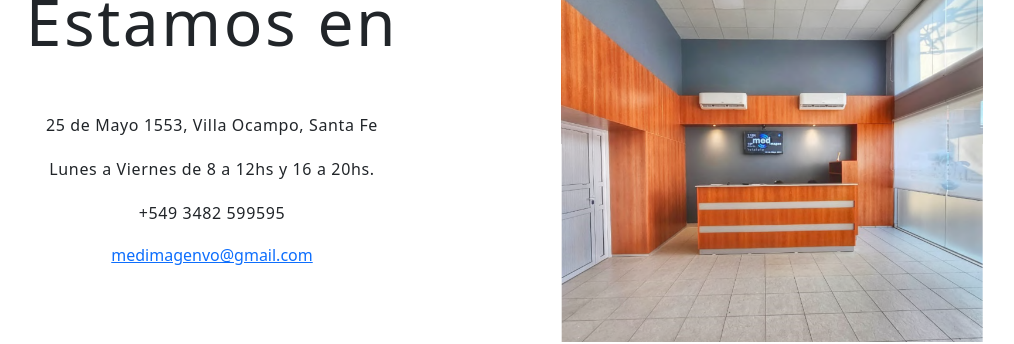
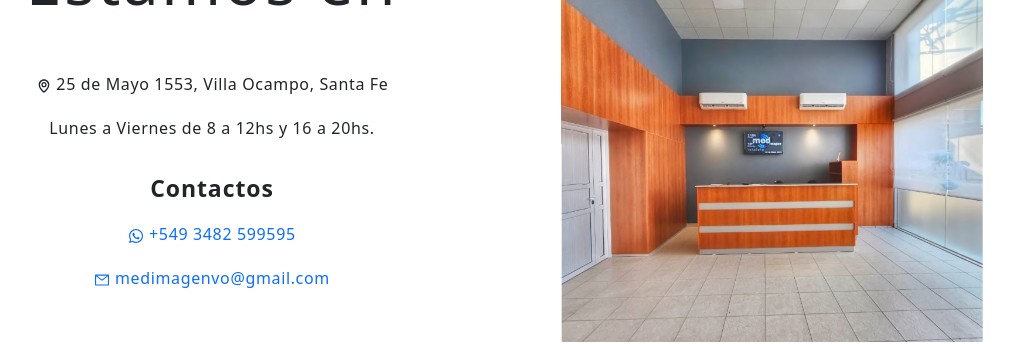
Before and after one commit to demisforever/medimagen, a React (Create React App) app: page / in a window 1280 px wide. Shown: the part 2101-2445 px from the top of the page, without its empty margins (148-1162 px from the left). Built offline with nearby package versions, Linux system fonts and the light colour scheme.

Commit message:
improvements in contacts

```diff
--- a/src/container/Findus/FindUs.jsx
+++ b/src/container/Findus/FindUs.jsx
@@ -1,6 +1,10 @@
 import React from "react";
 import { Link } from "react-router-dom";
 import entrada from "../../assets/entrada.png";
+import { FaInstagram, FaWhatsapp, FaTwitter, FaLinkedin } from 'react-icons/fa';
+import { AiOutlineMail } from 'react-icons/ai';
+import {BiMap} from 'react-icons/bi'
+
 
 
 const FindUs = () => (
@@ -11,21 +15,26 @@ const FindUs = () => (
       </h1> {/*Find Us*/}
       <div className="app__wrapper-content">
         <p className="p__opensans">
-            25 de Mayo 1553, Villa Ocampo, Santa Fe
+            <BiMap /> 25 de Mayo 1553, Villa Ocampo, Santa Fe
         </p>
-        {/*<p
+        <p className="p__opensans">Lunes a Viernes de 8 a 12hs y 16 a 20hs.</p> {/*Mon - Fri: 10:00 am - 02:00 am*/}
+
+        <p
           className="p__cormorant"
-          style={{ color: "#DCCA87", margin: "2rem 0" }}
+          style={{  margin: "2rem 0rem 1rem 0" }}
         >
-          Horarios de atención
-        </p> Opening Hours*/}
-        <p className="p__opensans">Lunes a Viernes de 8 a 12hs y 16 a 20hs.</p> {/*Mon - Fri: 10:00 am - 02:00 am*/}
-        <p className="p__opensans">+549 3482 599595</p>
+          Contactos
+        </p> {/*Opening Hours*/}
+        <p className="p__opensans">
+          <a style={{ textDecoration: 'none' }} href="https://wa.me/5493482599595" target="_blank">
+            <FaWhatsapp /> +549 3482 599595</a>
+        </p>
+        <p className="p__opensans">
+          <a style={{ textDecoration: 'none' }} href='mailto:medimagenvo@gmail.com' target="_blank">
+              <AiOutlineMail /> medimagenvo@gmail.com</a>
+        </p>
+
       </div>
-      <Link to='javascript:void(0)'
-          onClick={() => window.location = 'mailto:medimagenvo@gmail.com'}>
-          medimagenvo@gmail.com
-      </Link>
     </div>
 
     <div className="app__wrapper_img">
```
